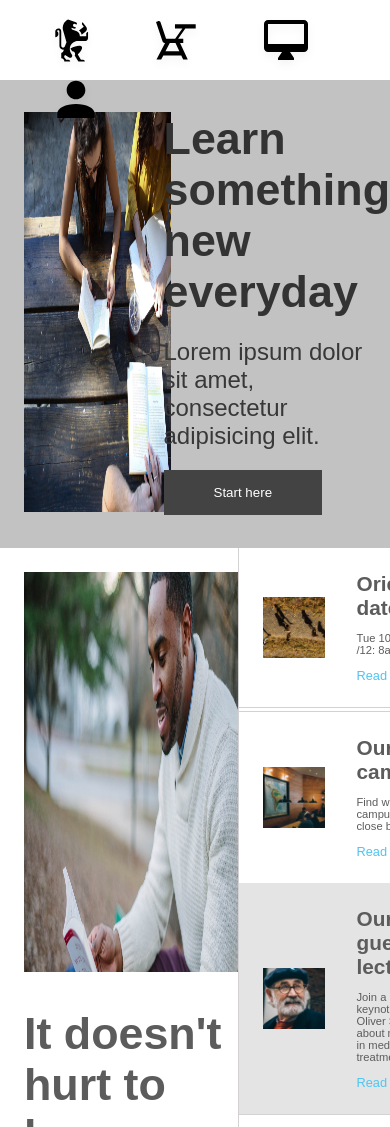
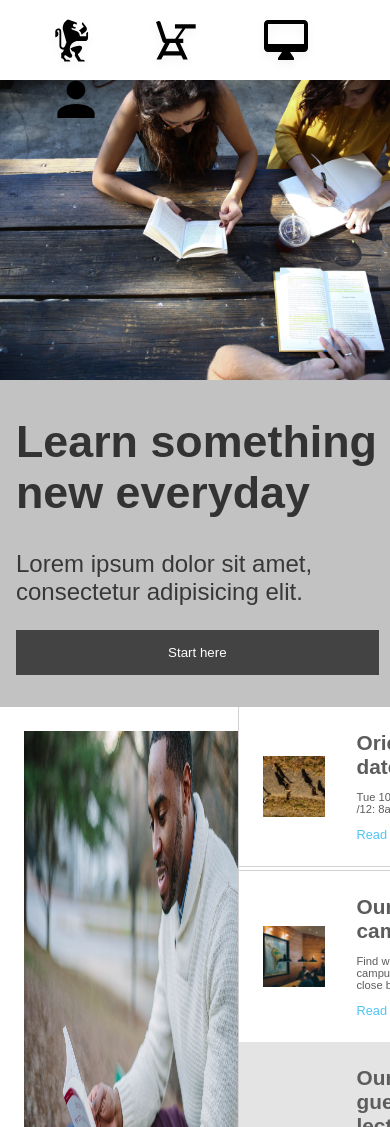
Before and after one commit to christian99-nsue/colmar-academy, a plain HTML site: page index.html in a window 390 px wide. Shown: the top 1127 px of the page. Drawn offline with Linux system fonts and the light colour scheme.

Commit message:
First section of mobile complete

```diff
--- a/resources/css/style.css
+++ b/resources/css/style.css
@@ -313,4 +313,38 @@ footer span{
     #desktop{
         display: none;
     }
+    .first{
+        display: block;
+        width: 100%;
+    }
+    .first .photo img {
+        width: 100%;
+        height: 300px;
+        margin: 0;
+    }
+    .learn h1 {
+        font-size: 2.8rem;
+        color: rgb(51, 51, 51);
+        margin-top: 2rem;
+        margin-left: 1rem;
+        margin-bottom: 2rem;
+        }
+    .learn p {
+        font-size: 1.5rem;
+        color: rgb(56, 56, 56);
+        margin-left: 1rem;
+        margin-bottom: 1.5rem;
+        text-align: justify;
+    }
+    .learn button {
+        background-color: rgb(67, 67, 67);
+        color: white;
+        width: 93%;
+        height: 2.8rem;
+        border: 0;
+        margin: 0 1rem 2rem;
+        cursor: pointer;
+        padding-bottom: .5rem;
+        padding-top: .5rem;
 }
+}
```
